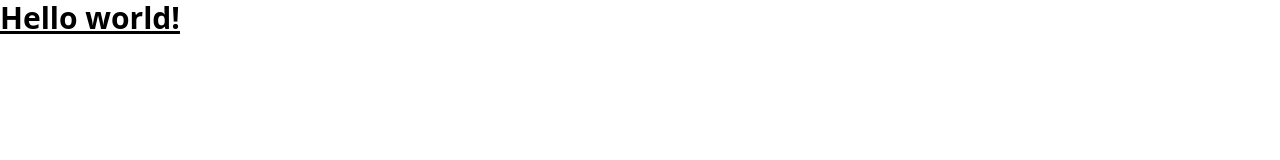
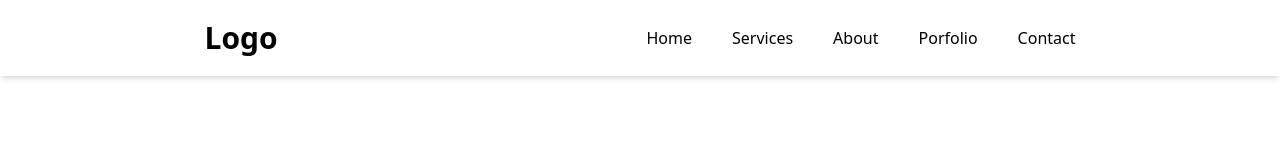
Before and after one commit to hamjakti/My-Profolio, a plain HTML site: page index.html in a window 1280 px wide. Drawn offline with nearby package versions, Linux system fonts and the light colour scheme.

Commit message:
navber create

```diff
--- a/index.html
+++ b/index.html
@@ -1,13 +1,23 @@
-<!doctype html>
+<!DOCTYPE html>
 <html>
   <head>
     <meta charset="UTF-8" />
     <meta name="viewport" content="width=device-width, initial-scale=1.0" />
     <script src="https://cdn.jsdelivr.net/npm/@tailwindcss/browser@4"></script>
+    <title>Hamjakti Portfolio</title>
   </head>
   <body>
-    <h1 class="text-3xl font-bold underline">
-      Hello world!
-    </h1>
+    <nav class="p-5 flex items-center
+    justify-around shadow-md">
+      <h1 class="text-3xl
+      font-bold">Logo</h1>
+      <ul class="flex gap-10">
+        <li><a href="">Home</a></li>
+        <li><a href="">Services</a></li>
+        <li><a href="">About</a></li>
+        <li><a href="">Porfolio</a></li>
+        <li><a href="">Contact</a></li>
+      </ul>
+    </nav>
   </body>
 </html>
```
